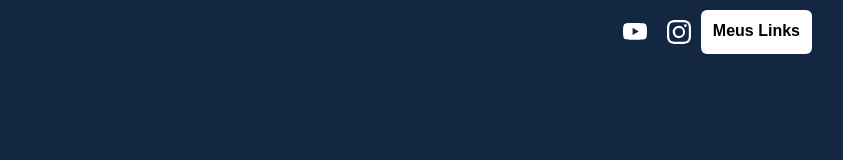
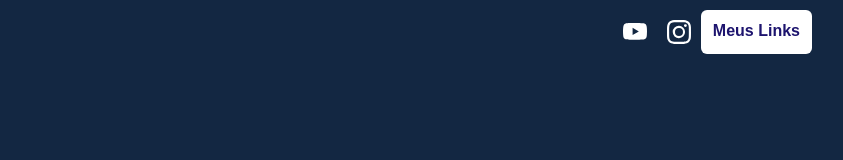
Before and after one commit to Ikaruzdelta/Encurta-link, a React (Create React App) app: page / in a window 1280 px wide. Shown: the top 160 px of the page, without its empty margins (338-1181 px from the left). Built offline with nearby package versions, Linux system fonts and the light colour scheme.

Commit message:
Apenas corrigindo uma cor

```diff
--- a/src/components/Menu/menu.css
+++ b/src/components/Menu/menu.css
@@ -17,7 +17,7 @@
 }
 
 .Menu-item{
-    color: #000;
+    color: rgb(29, 20, 110);
     background-color: #FFF;
     padding: 12px 12px;
     border-radius: 6px;
```
